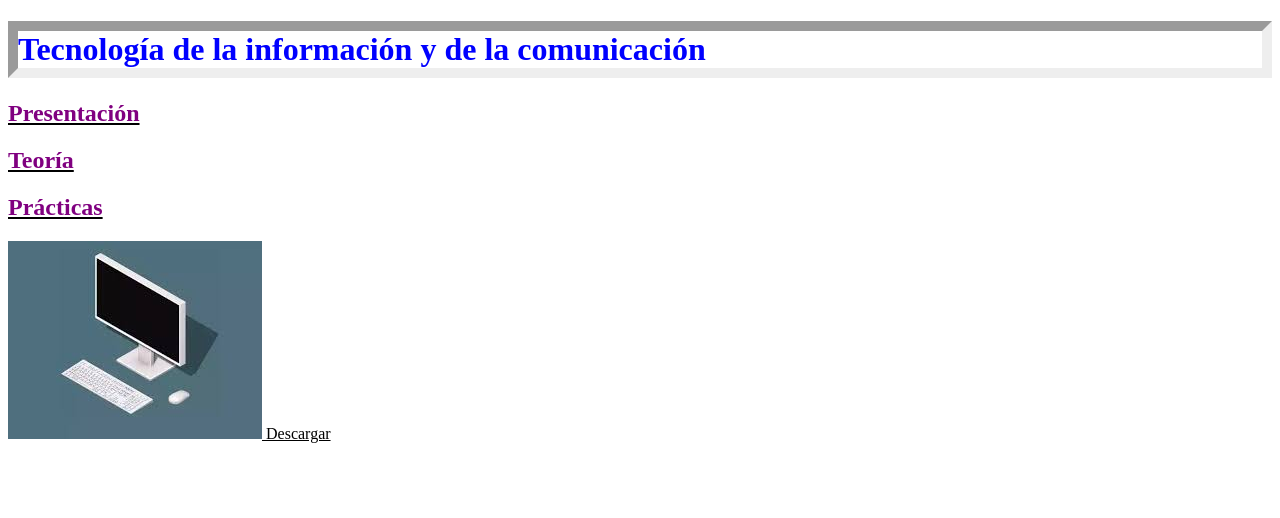
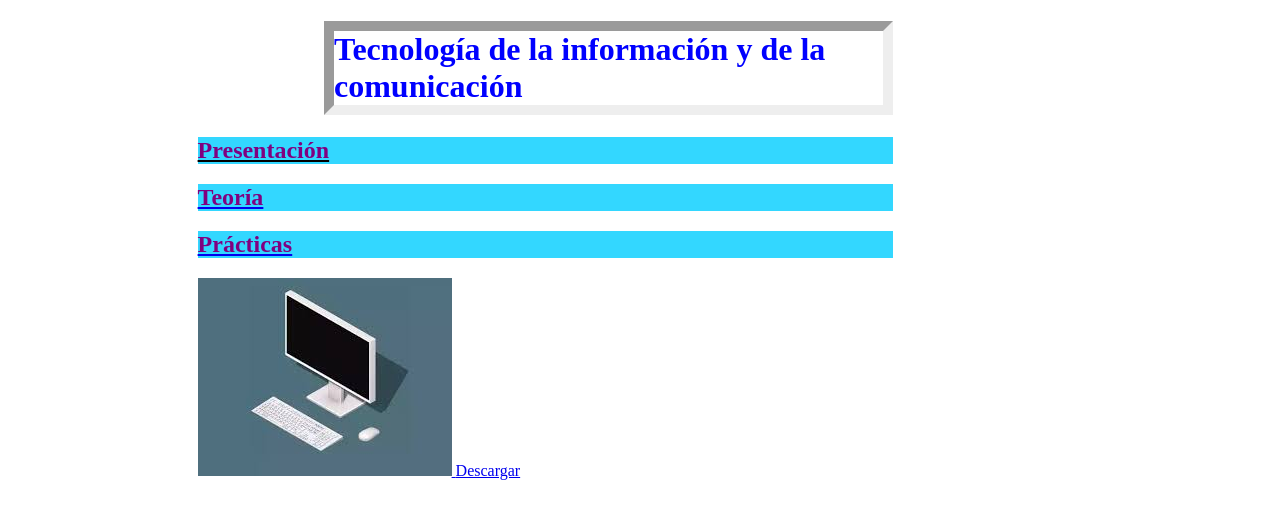
Before and after one commit to martaaranda7/web, a plain HTML site: page index.html in a window 1280 px wide. Drawn offline with Linux system fonts and the light colour scheme.

Commit message:
Add files via upload

```diff
--- a/index.html
+++ b/index.html
@@ -3,14 +3,17 @@
     <head>
         <title>Mi primera web</title>
             <style>
-                h1{color : blue ; border: 10px inset}
-                h2{color :purple;}
-                a{color :black;}
+                #tic1{color : blue ; border: 10px inset ;margin-right:30%;margin-left:25%;}
+                h2{color :purple;margin-right:30%;margin-left:15%;}
+                .tic2{color :black;}
+                img{margin-left:15%;}
+                h2{Background:#33d7ff;}
+                p{margin-right:30%;}
             </style>
     <head>
     <body>
-        <h1>Tecnología de la información y de la comunicación</h1>
-        <a href="presentacion.html">
+        <h1 id="tic1">Tecnología de la información y de la comunicación</h1>
+        <a class="tic2" href="presentacion.html">
         <h2>Presentación</h2>
       <a href="teoria.html">
         <h2>Teoría</h2></a>
```
Also changed, not shown: presentacion.html (+6 -0 lines), práctica.html (+7 -0 lines), teoria.html (+6 -0 lines).
